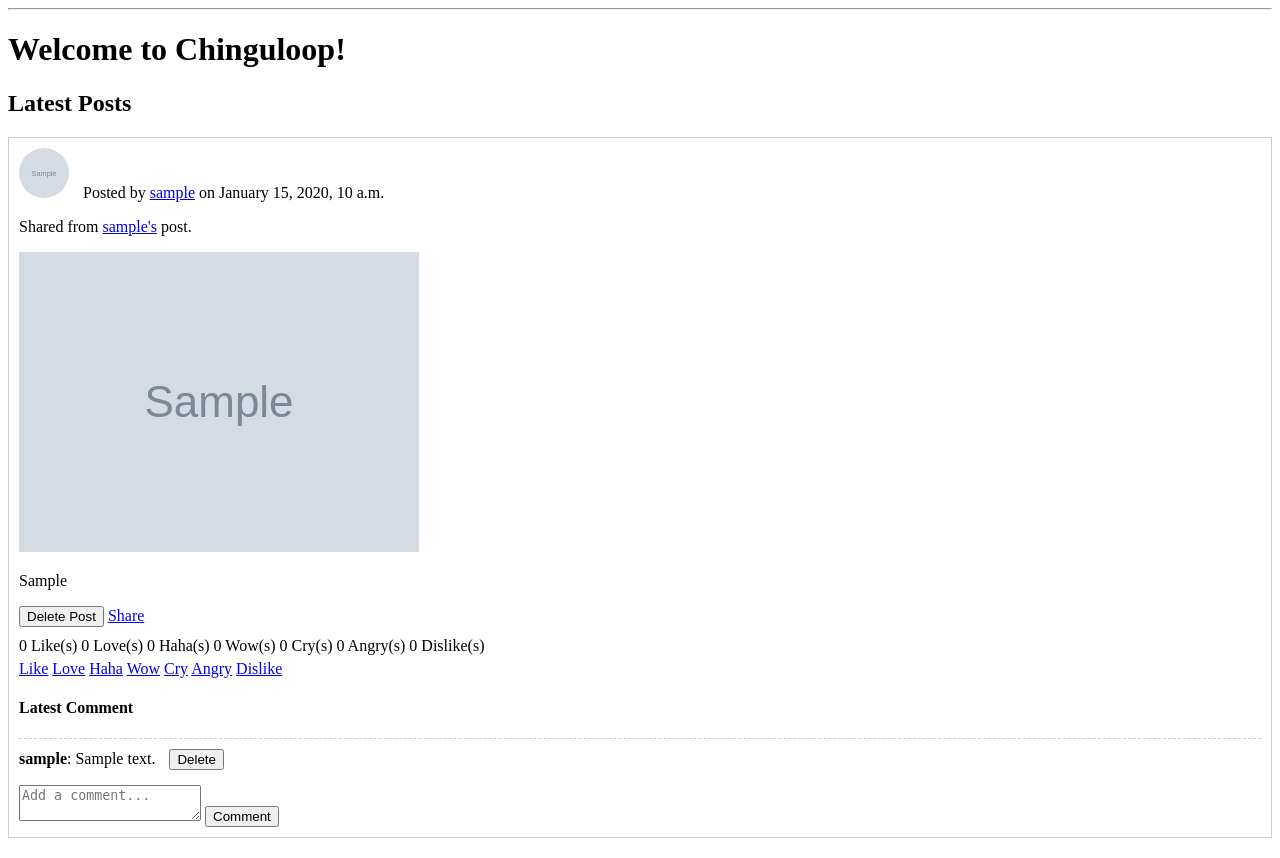
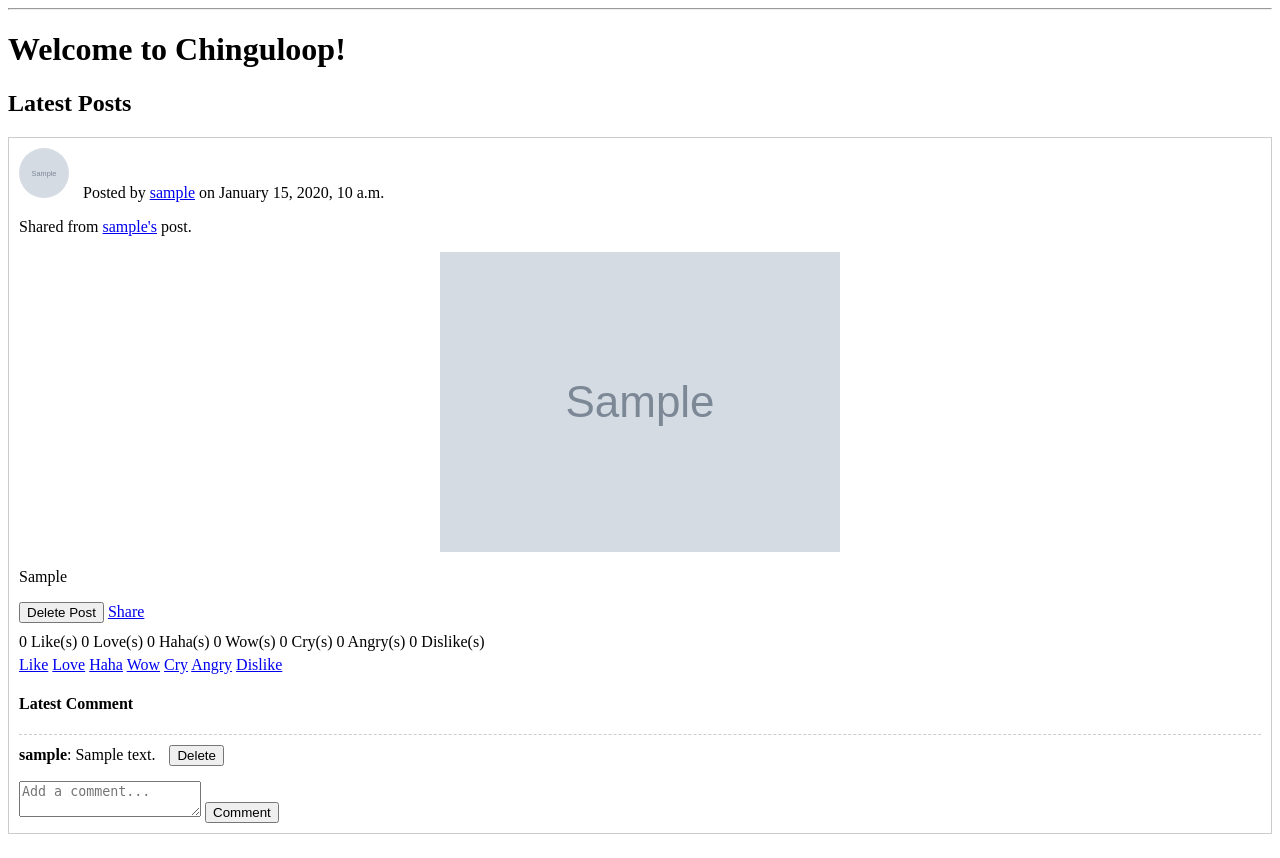
Before and after one commit to Hyunlai/projectobjor, a Django app: page /posts/ in a window 1280 px wide. Shown: the part 50-908 px from the top of the page. After the commit the page ends 884 px from the top, so only its background shows below. Run offline with Django 5.2, Linux system fonts and the light colour scheme; a user stored in the database is signed in; tables that the repository leaves empty hold one stand-in row (values such as "Sample post"); grey boxes marked "Sample" are stand-in pictures.

Commit message:
Feat: Added Video Uploads + Setted a Max Height and Width  for Media in Posts

```diff
--- a/templates/Base/home.html
+++ b/templates/Base/home.html
@@ -28,7 +28,16 @@
 
                 <a href="{% url 'post_detail' post_id=post.id %}" style="text-decoration: none; color: inherit;">
                     {% if post.image %}
-                        <img src="{{ post.image.url }}" style="max-width: 100%; height: auto;">
+                        <a href="{% url 'post_detail' post_id=post.id %}">
+                            <img src="{{ post.image.url }}" style="max-width: 100%; max-height: 400px; display: block; margin: 10px auto;">
+                        </a>
+                    {% elif post.video %}
+                        <a href="{% url 'post_detail' post_id=post.id %}">
+                            <video controls style="max-width: 100%; max-height: 400px; display: block; margin: 10px auto;">
+                                <source src="{{ post.video.url }}" type="video/mp4">
+                                Your browser does not support the video tag.
+                            </video>
+                        </a>
                     {% endif %}
                     <p>{{ post.caption }}</p>
                 </a>
```
